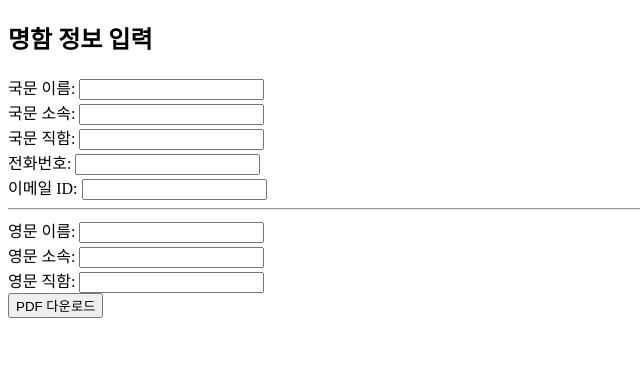
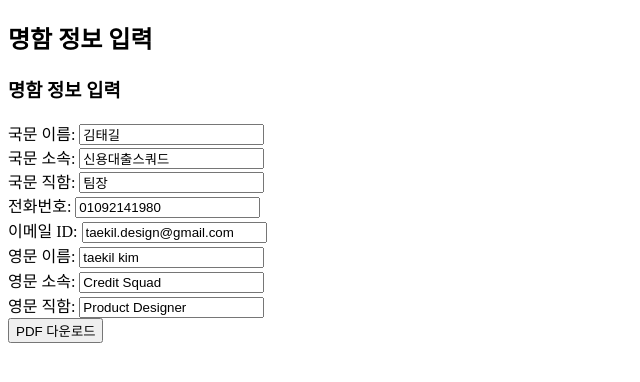
Before and after one commit to taekilKim/creditcard-comparison, a plain HTML site: page index.html in a window 1280 px wide. Shown: the whole page, without its empty margins (0-640 px from the left). Drawn offline with Linux system fonts and the light colour scheme.

Commit message:
Update index.html

```diff
--- a/index.html
+++ b/index.html
@@ -13,17 +13,17 @@
 <body>
   <h2>명함 정보 입력</h2>
   <form id="infoForm">
-    <label>국문 이름: <input name="kor_name" required /></label><br/>
-    <label>국문 소속: <input name="kor_dept" required /></label><br/>
-    <label>국문 직함: <input name="kor_title" /></label><br/>
-    <label>전화번호: <input name="phone" required /></label><br/>
-    <label>이메일 ID: <input name="email_id" required /></label><br/>
-    <hr/>
-    <label>영문 이름: <input name="eng_name" required /></label><br/>
-    <label>영문 소속: <input name="eng_dept" required /></label><br/>
-    <label>영문 직함: <input name="eng_title" /></label><br/>
-    <button type="submit">PDF 다운로드</button>
-  </form>
+  <h3>명함 정보 입력</h3>
+  <label>국문 이름: <input name="kor_name" value="김태길" /></label><br />
+  <label>국문 소속: <input name="kor_dept" value="신용대출스쿼드" /></label><br />
+  <label>국문 직함: <input name="kor_title" value="팀장" /></label><br />
+  <label>전화번호: <input name="phone" value="01092141980" /></label><br />
+  <label>이메일 ID: <input name="email_id" value="taekil.design@gmail.com" /></label><br />
+  <label>영문 이름: <input name="eng_name" value="taekil kim" /></label><br />
+  <label>영문 소속: <input name="eng_dept" value="Credit Squad" /></label><br />
+  <label>영문 직함: <input name="eng_title" value="Product Designer" /></label><br />
+  <button type="submit">PDF 다운로드</button>
+</form>
 </body>
    <!-- HTML에 아래 스크립트 추가 -->
   <script type="module">
```
